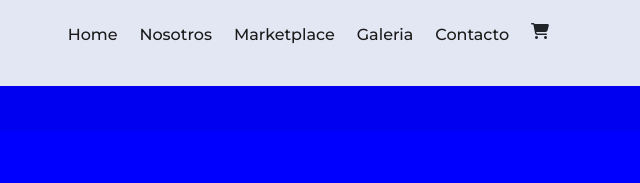
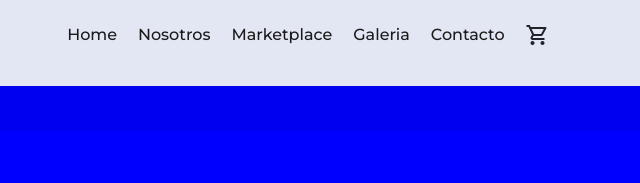
Before and after one commit to AriNavarro23/portfolio-navarro, a website: page pages/galeria.html in a window 1280 px wide. Shown: the top 183 px of the page, 640-1280 px from the left. Drawn offline with nearby package versions, Linux system fonts and the light colour scheme.

Commit message:
proyecto final

```diff
--- a/pages/galeria.html
+++ b/pages/galeria.html
@@ -32,7 +32,7 @@
                 <li><a href="./Marketplace.html">Marketplace</a></li>
                 <li><a href="./galeria.html">Galeria</a></li>
                 <li><a href="./contacto.html">Contacto</a></li>
-                <i class="fas fa-shopping-cart"></i>
+                <span class="material-symbols-outlined" style="cursor: pointer;">shopping_cart</span>
             </ul>
         </nav>
 
```
Also changed, not shown: pages/contacto.html (+1 -1 lines), pages/nosotros.html (+1 -1 lines), index.html (renamed from main.html), 1 other file.
